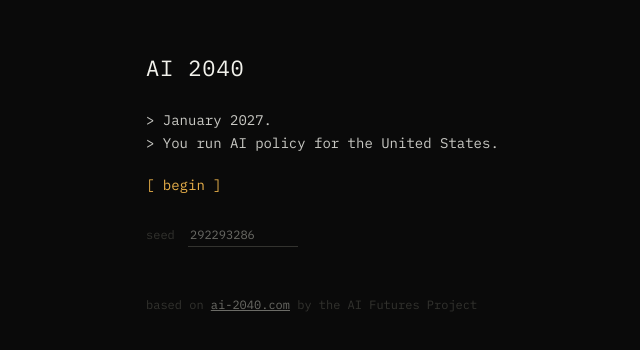
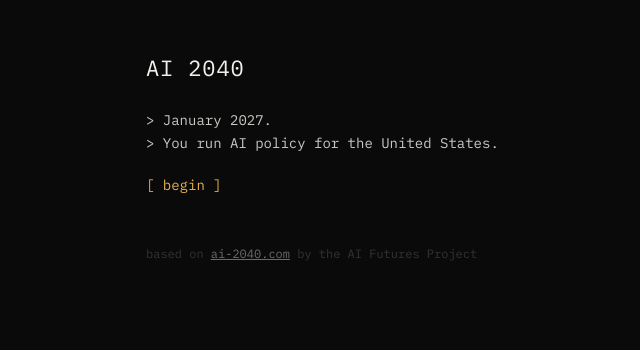
Before and after one commit to haydenham/ai-doomsday-sim, a React (Vite) app: page / in a window 1280 px wide. Shown: the part 126-476 px from the top of the page, without its empty margins (234-874 px from the left). Built offline with nearby package versions, Linux system fonts and the light colour scheme.

Commit message:
Remove seed field from launch screen
Co-Authored-By: Claude Opus 5.5 (1M context) <noreply@anthropic.com>

```diff
--- a/src/ui/components/Overlays.tsx
+++ b/src/ui/components/Overlays.tsx
@@ -30,16 +30,15 @@ const INTRO = ['January 2027.', 'You run AI policy for the United States.'];
 
 export function StartScreen() {
   const [shown, setShown] = useState(0);
-  const [seed, setSeed] = useState(() => String(randomSeed()));
   const [saved] = useState(() => game.saved());
   useEffect(() => {
     if (shown > INTRO.length) return;
     const t = setTimeout(() => setShown((n) => n + 1), 900);
     return () => clearTimeout(t);
   }, [shown]);
-  const begin = () => { sfx.unlock(); game.start(Number(seed) || randomSeed()); };
+  const begin = () => { sfx.unlock(); game.start(randomSeed()); };
   const resume = () => { sfx.unlock(); if (saved) game.resume(saved); };
-  useKeys((k) => { if (k === 'Enter' && shown > INTRO.length) (saved ? resume : begin)(); }, [shown, seed]);
+  useKeys((k) => { if (k === 'Enter' && shown > INTRO.length) (saved ? resume : begin)(); }, [shown]);
   return (
     <div className="start">
       <div className="start-title">AI 2040</div>
@@ -48,7 +47,6 @@ export function StartScreen() {
         <div className="fade-in">
           {saved && <button className="btn" onClick={resume}>[ continue · {quarterLabel(saved.q)}{saved.path ? ` · plan ${saved.path}` : ''} ]</button>}
           <button className={`btn ${saved ? 'dim' : ''}`} onClick={begin}>[ {saved ? 'new game' : 'begin'} ]</button>
-          <div className="seed">seed <input value={seed} onChange={(e) => setSeed(e.target.value.replace(/\D/g, ''))} /></div>
         </div>
       )}
       <div className="credit">based on <a href="https://ai-2040.com" target="_blank" rel="noreferrer">ai-2040.com</a> by the AI Futures Project</div>
--- a/src/ui/styles.css
+++ b/src/ui/styles.css
@@ -42,8 +42,6 @@ input { font: inherit; }
 /* ── start ─────────────────────────────────────────── */
 .start { max-width: 560px; margin: 0 auto; padding: 22vh 20px 40px; }
 .start-title { color: var(--bright); font-size: 22px; margin-bottom: 24px; letter-spacing: .04em; }
-.seed { margin-top: 28px; color: var(--faint); font-size: 12px; }
-.seed input { background: none; border: 0; border-bottom: 1px solid var(--faint); color: var(--dim); width: 110px; margin-left: 6px; }
 .credit { margin-top: 48px; color: var(--faint); font-size: 12px; }
 .credit a { color: var(--dim); }
 
```
Also changed, not shown: 1 other file (tests, documents, lock files or other folders).
